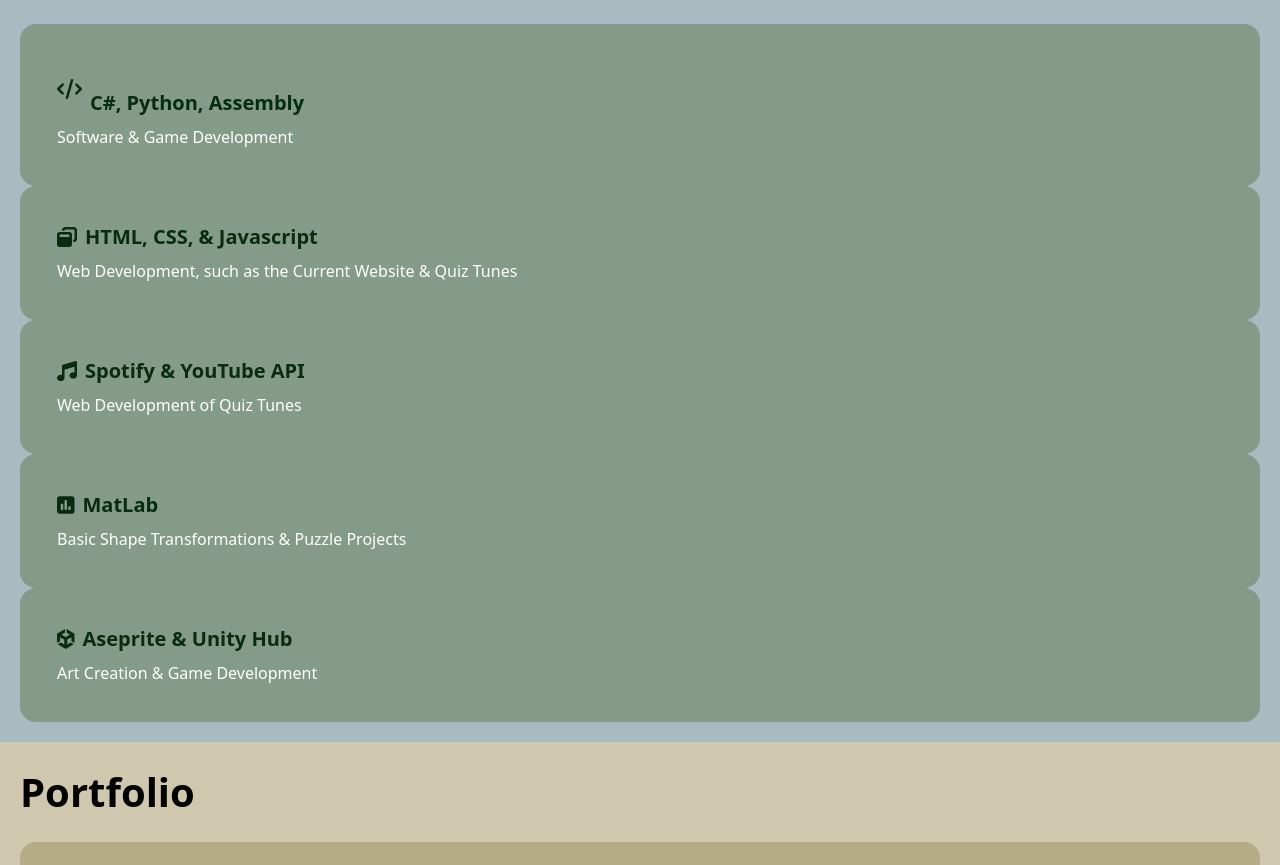
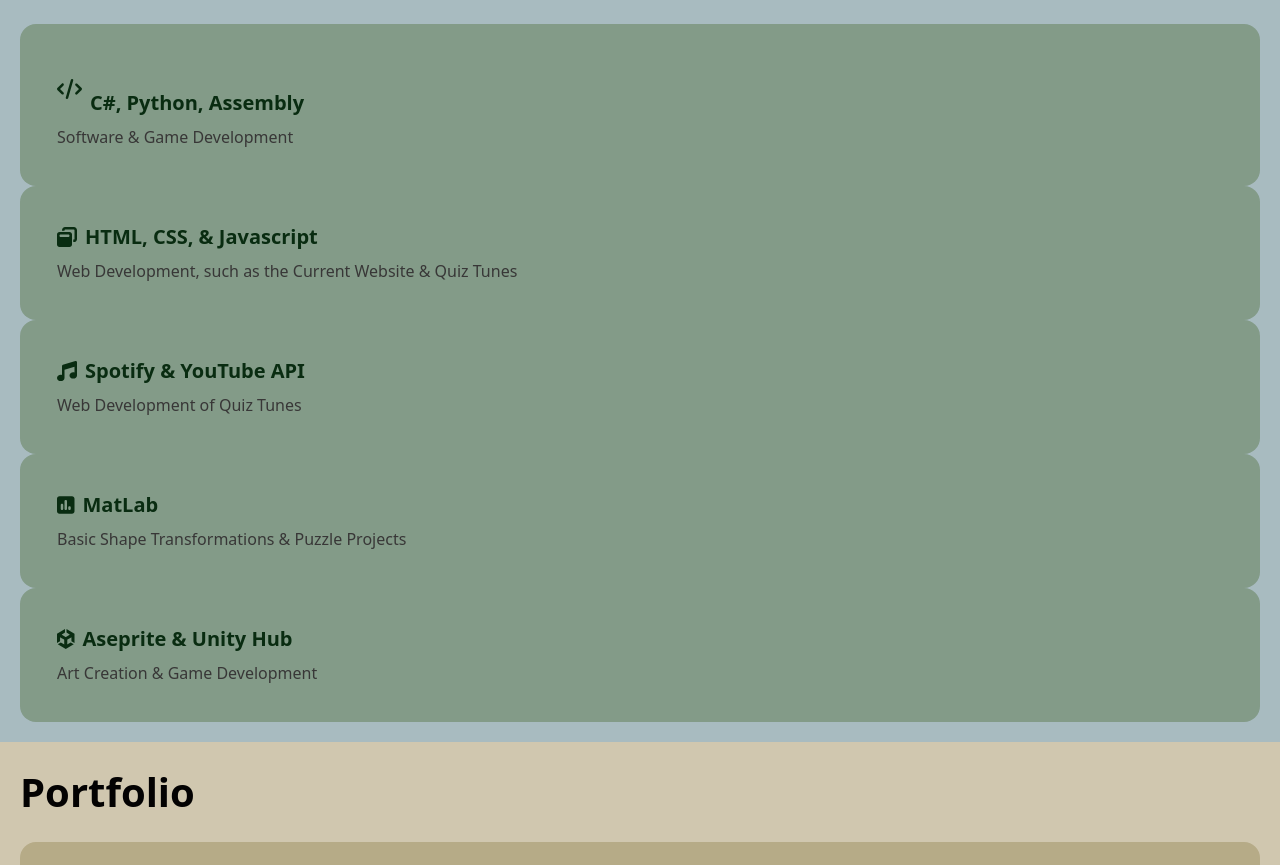
Before and after one commit to Miramoop/miramoop-github-io-react, a React (Create React App) app: page / in a window 1280 px wide. Shown: the part 1450-2315 px from the top of the page. Built offline with nearby package versions, Linux system fonts and the light colour scheme.

Commit message:
Improve Text Colors

```diff
--- a/src/styles/_variables.scss
+++ b/src/styles/_variables.scss
@@ -9,6 +9,7 @@
 $purpleTwo: #925b71;
 $purpleThree: #9382c4;
 $whiteOne: #fff;
+$whiteTwo: #383737;
 $yellowOne: #d0c7af;
 $yellowTwo: #b6ab87;
 
--- a/src/styles/experience.scss
+++ b/src/styles/experience.scss
@@ -16,7 +16,7 @@
       color: $greenThree;
     }
     p {
-      color: $thirdTextColor;
+      color: $whiteTwo;
     }
     &:focus,
     &:hover {
--- a/src/styles/styles.css
+++ b/src/styles/styles.css
@@ -157,7 +157,7 @@
   color: #092c11;
 }
 #experience .card p {
-  color: #fff;
+  color: #383737;
 }
 #experience .card:focus, #experience .card:hover {
   background-color: #925b71;
```
Also changed, not shown: 1 other file (tests, documents, lock files or other folders).
